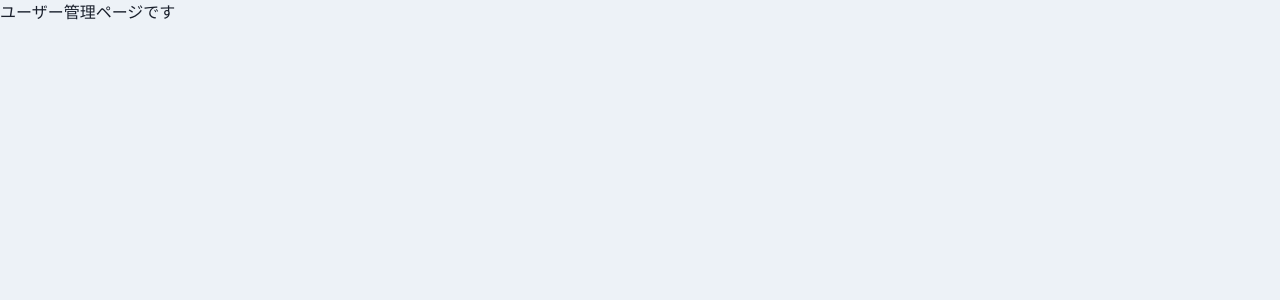
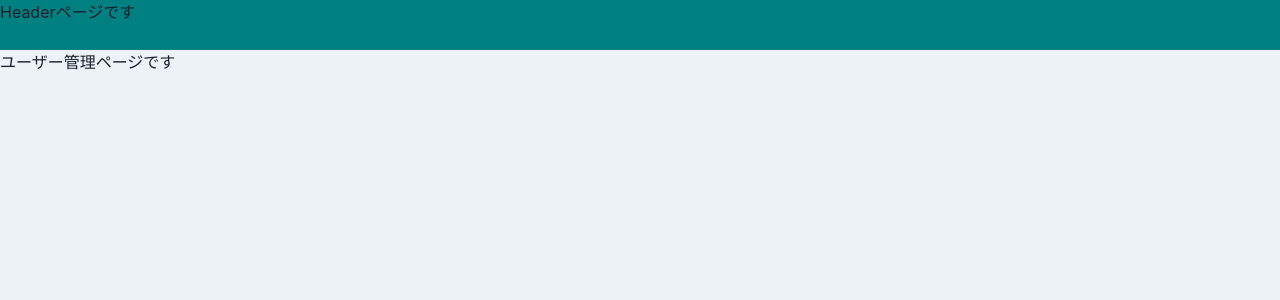
Before and after one commit to terra-namibia/react-ts-2, a React (Create React App) app: page /home/user_management in a window 1280 px wide. Shown: the top 300 px of the page. Built offline with nearby package versions, Linux system fonts and the light colour scheme.

Commit message:
add header layout

```diff
--- /dev/null
+++ b/src/components/organisms/layout/Header.tsx
@@ -0,0 +1,5 @@
+import { memo, VFC } from "react";
+
+export const Header: VFC = memo(() => {
+  return <div style={{height: "50px", backgroundColor: "teal"}} >Headerページです</div>;
+});
--- /dev/null
+++ b/src/components/templates/HeaderLayout.tsx
@@ -0,0 +1,15 @@
+import { memo, ReactNode, VFC } from "react";
+import { Header } from "../organisms/layout/Header";
+
+type Props = {
+  children: ReactNode;
+}
+export const HeaderLayout: VFC<Props> = memo((props) => {
+  const { children } = props;
+  return (
+    <>
+      <Header />
+      {children}
+    </>
+  );
+});
--- a/src/router/Router.tsx
+++ b/src/router/Router.tsx
@@ -2,6 +2,7 @@
 import { Route, Switch } from "react-router-dom";
 import { Login } from "../components/pages/Login";
 import { Page404 } from "../components/pages/Page404";
+import { HeaderLayout } from "../components/templates/HeaderLayout";
 import { homeRoutes } from "./HomeRoutes";
 
 export const Router: VFC = memo(() => {
@@ -14,7 +15,7 @@
         <Switch>
           {homeRoutes.map((route) => (
             <Route key={route.path} exact={route.exact} path={`${url}${route.path}`} >
-              {route.children}
+              <HeaderLayout>{route.children}</HeaderLayout>
             </Route>
             )
           )}
```
